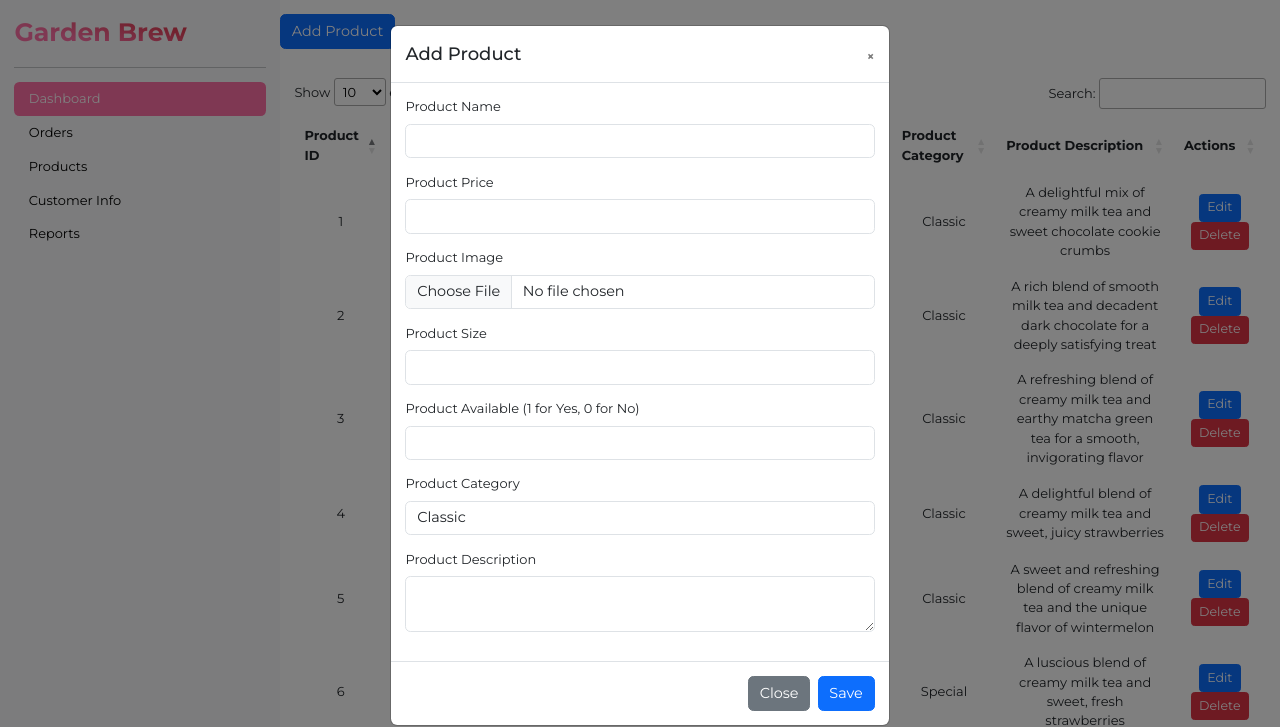
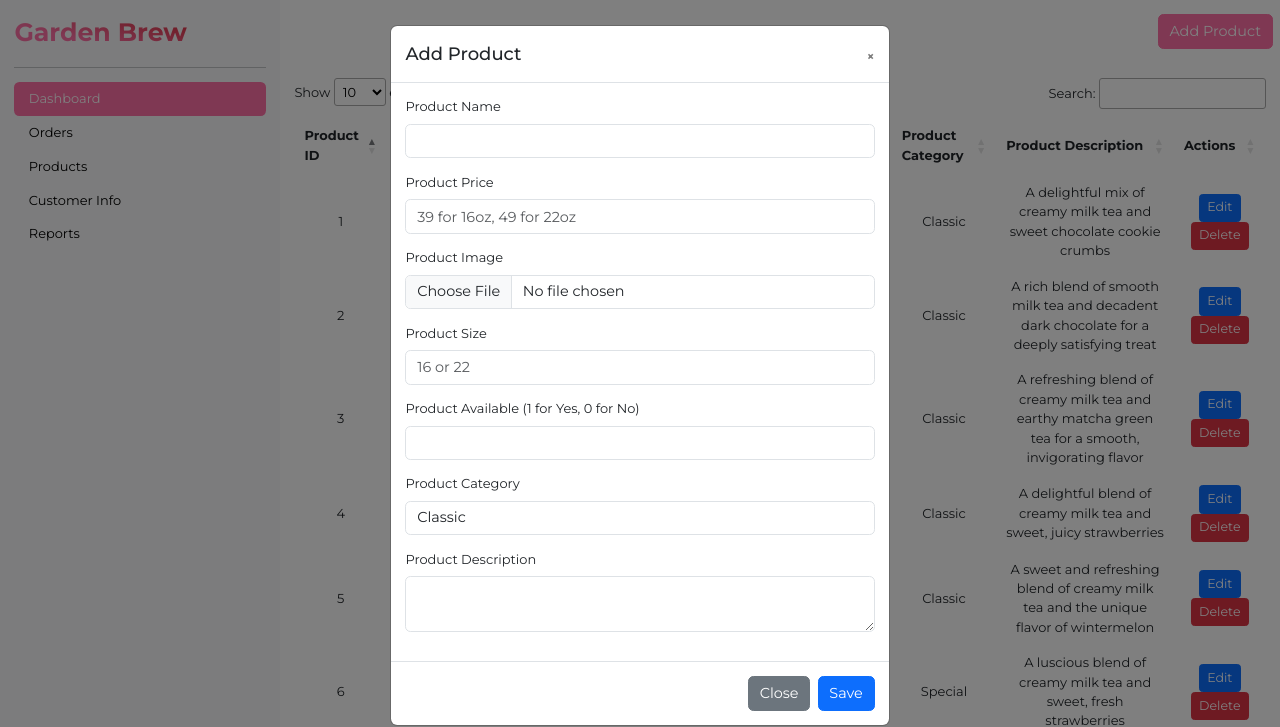
Before and after one commit to estoericull3nea/garden-brew, a PHP site: page /garden-brew/admin/products.php in a window 1280 px wide, after a click on "Add Product". Shown: the top 727 px of the page. Run offline with PHP 8.4, Linux system fonts and the light colour scheme; data comes from the database, SQL or seed files in the repository; some libraries are stand-ins or nearby versions.

Commit message:
adding prods

```diff
--- a/admin/ajax/count/count_approved_orders.php
+++ b/admin/ajax/count/count_approved_orders.php
@@ -2,10 +2,6 @@
 session_start();
 require '../../../connection/connect.php';
 
-if (!(isset($_SESSION['user_logged_in']) && $_SESSION['user_logged_in'] === true)) {
-    header("Location: http://localhost/garden-brew/login.php");
-    exit();
-}
 
 $sql = "SELECT COUNT(*) AS pending_count FROM orders WHERE status = 'approved'";
 $result = $conn->query($sql);
--- a/admin/ajax/count/count_canceled_orders.php
+++ b/admin/ajax/count/count_canceled_orders.php
@@ -2,10 +2,7 @@
 session_start();
 require '../../../connection/connect.php';
 
-if (!(isset($_SESSION['user_logged_in']) && $_SESSION['user_logged_in'] === true)) {
-    header("Location: http://localhost/garden-brew/login.php");
-    exit();
-}
+
 
 $sql = "SELECT COUNT(*) AS pending_count FROM orders WHERE status = 'canceled'";
 $result = $conn->query($sql);
--- a/admin/ajax/count/count_delivered_orders.php
+++ b/admin/ajax/count/count_delivered_orders.php
@@ -2,10 +2,6 @@
 session_start();
 require '../../../connection/connect.php';
 
-if (!(isset($_SESSION['user_logged_in']) && $_SESSION['user_logged_in'] === true)) {
-    header("Location: http://localhost/garden-brew/login.php");
-    exit();
-}
 
 $sql = "SELECT COUNT(*) AS pending_count FROM orders WHERE status = 'delivered'";
 $result = $conn->query($sql);
--- a/admin/ajax/count/count_ongoing_orders.php
+++ b/admin/ajax/count/count_ongoing_orders.php
@@ -2,10 +2,7 @@
 session_start();
 require '../../../connection/connect.php';
 
-if (!(isset($_SESSION['user_logged_in']) && $_SESSION['user_logged_in'] === true)) {
-    header("Location: http://localhost/garden-brew/login.php");
-    exit();
-}
+
 
 $sql = "SELECT COUNT(*) AS pending_count FROM orders WHERE status = 'ongoing'";
 $result = $conn->query($sql);
--- a/admin/ajax/count/count_pending_orders.php
+++ b/admin/ajax/count/count_pending_orders.php
@@ -2,10 +2,7 @@
 session_start();
 require '../../../connection/connect.php';
 
-if (!(isset($_SESSION['user_logged_in']) && $_SESSION['user_logged_in'] === true)) {
-    header("Location: http://localhost/garden-brew/login.php");
-    exit();
-}
+
 
 $sql = "SELECT COUNT(*) AS pending_count FROM orders WHERE status = 'pending'";
 $result = $conn->query($sql);
--- a/admin/ajax/count/count_top_5_products.php
+++ b/admin/ajax/count/count_top_5_products.php
@@ -2,11 +2,6 @@
 session_start();
 require '../../../connection/connect.php';
 
-// Check if the user is logged in
-if (!(isset($_SESSION['user_logged_in']) && $_SESSION['user_logged_in'] === true)) {
-    header("Location: http://localhost/garden-brew/login.php");
-    exit();
-}
 
 // SQL query to count all occurrences of each prod_name, ordered by count in descending order and limited to top 5
 $sql = "SELECT prod_id, prod_name, prod_size, COUNT(*) as count FROM order_items GROUP BY prod_name ORDER BY count DESC LIMIT 5";
--- a/admin/products.php
+++ b/admin/products.php
@@ -13,8 +13,6 @@
 </head>
 
 <body>
-
-
     <div id="customMessage" class="custom-message d-flex align-items-center justify-content-between gap-2 ">
         <p id="messageText" style="font-size: .9rem;" class="mb-0 fw-normal text-center"></p>
         <span id="closeButton"></span>
@@ -23,7 +21,9 @@
     <main class="d-flex flex-nowrap">
         <?php require './partials/aside.php'; ?>
         <div>
-            <button class="btn btn-primary my-3" data-toggle="modal" data-target="#addProductModal">Add Product</button>
+            <div class="text-end me-2">
+                <button class="btn btn-pink my-3" data-toggle="modal" data-target="#addProductModal">Add Product</button>
+            </div>
             <div class="table-responsive w-100 p-3 ">
                 <table id="show_users_table" class="caption-top border-0 my-5" style="width:100%; font-size: .7rem;">
                     <caption>List of Products</caption>
@@ -65,7 +65,7 @@
                         </div>
                         <div class="form-group">
                             <label for="prod_price">Product Price</label>
-                            <input type="text" class="form-control" id="prod_price" name="prod_price" required>
+                            <input type="text" class="form-control" id="prod_price" name="prod_price" required placeholder="39 for 16oz, 49 for 22oz">
                         </div>
                         <div class="form-group">
                             <label for="prod_img">Product Image</label>
@@ -73,7 +73,7 @@
                         </div>
                         <div class="form-group">
                             <label for="prod_size">Product Size</label>
-                            <input type="text" class="form-control" id="prod_size" name="prod_size" required>
+                            <input type="text" class="form-control" id="prod_size" name="prod_size" required placeholder="16 or 22">
                         </div>
                         <div class="form-group">
                             <label for="is_available">Product Available (1 for Yes, 0 for No)</label>
@@ -211,10 +211,12 @@
                             const prod_id = this.getAttribute('data-id');
                             const product = data.find(prod => prod.prod_id == prod_id);
 
+                            console.log(product); // Debugging line to ensure the correct product data is fetched
+
                             document.getElementById('edit_prod_id').value = product.prod_id;
                             document.getElementById('edit_prod_name').value = product.prod_name;
                             document.getElementById('edit_prod_price').value = product.prod_price;
-                            document.getElementById('edit_prod_img').value = product.prod_img;
+                            document.getElementById('edit_prod_img').value = product.prod_img; // Note: This might not work for file input
                             document.getElementById('edit_prod_size').value = product.prod_size;
                             document.getElementById('edit_is_available').value = product.is_available;
                             document.getElementById('edit_category').value = product.category;
@@ -259,13 +261,13 @@
             xhr.onload = function() {
                 const response = JSON.parse(xhr.responseText);
                 if (response.status === 'success') {
-                    alert('Product added successfully.');
                     $('#addProductModal').modal('hide');
+                    display_custom_toast('Product added successfully', 'success', 2000);
                     show_all_prods();
+                    document.getElementById('addProductForm').reset();
                 } else {
-                    alert('Failed to add product.');
+                    display_custom_toast('Failed to add product', 'danger', 2000);
                 }
-
             }
             xhr.send(formData);
         });
@@ -278,11 +280,11 @@
             xhr.onload = function() {
                 const response = JSON.parse(xhr.responseText);
                 if (response.status === 'success') {
-                    alert('Product updated successfully.');
                     $('#editProductModal').modal('hide');
+                    display_custom_toast('Product updated successfully', 'success', 2000);
                     show_all_prods();
                 } else {
-                    alert('Failed to update product.');
+                    display_custom_toast('Failed to update product', 'danger', 2000);
                 }
             }
             xhr.send(formData);
--- a/products.php
+++ b/products.php
@@ -166,6 +166,7 @@ session_start();
 
                 const data = JSON.parse(xhr.responseText);
                 data.forEach(product => {
+                    console.log(product);
                     const product_card = `
                     <div class="col-12 col-md-6 col-xl-4 mb-3">
                         <div class="card" role="button">
@@ -180,8 +181,9 @@ session_start();
                                             <div class="mb-2">
                                                 <label for="size-${product.prod_id}" class="form-label smaller">Select size</label>
                                                 <select id="size-${product.prod_id}" name="size" class="form-select shadow-none smaller" role="button" onchange="updatePrice('${product.prod_id}')">
-                                                    <option role="button" value="16">16oz</option>
-                                                    <option role="button" value="22">22oz</option>
+                                                   ${product.prod_size == '16' ?  `   <option role="button" value="16">16oz</option>` : `  <option role="button" value="22">22oz</option>`}
+                                                   ${product.prod_size == '22' ?  `   <option role="button" value="16">16oz</option>` : `  <option role="button" value="22">22oz</option>`}
+
                                                 </select>
                                             </div>
                                         </div>
```
Also changed, not shown: assets/images/milktea/classic/gb_latest.drawio.png (added).
